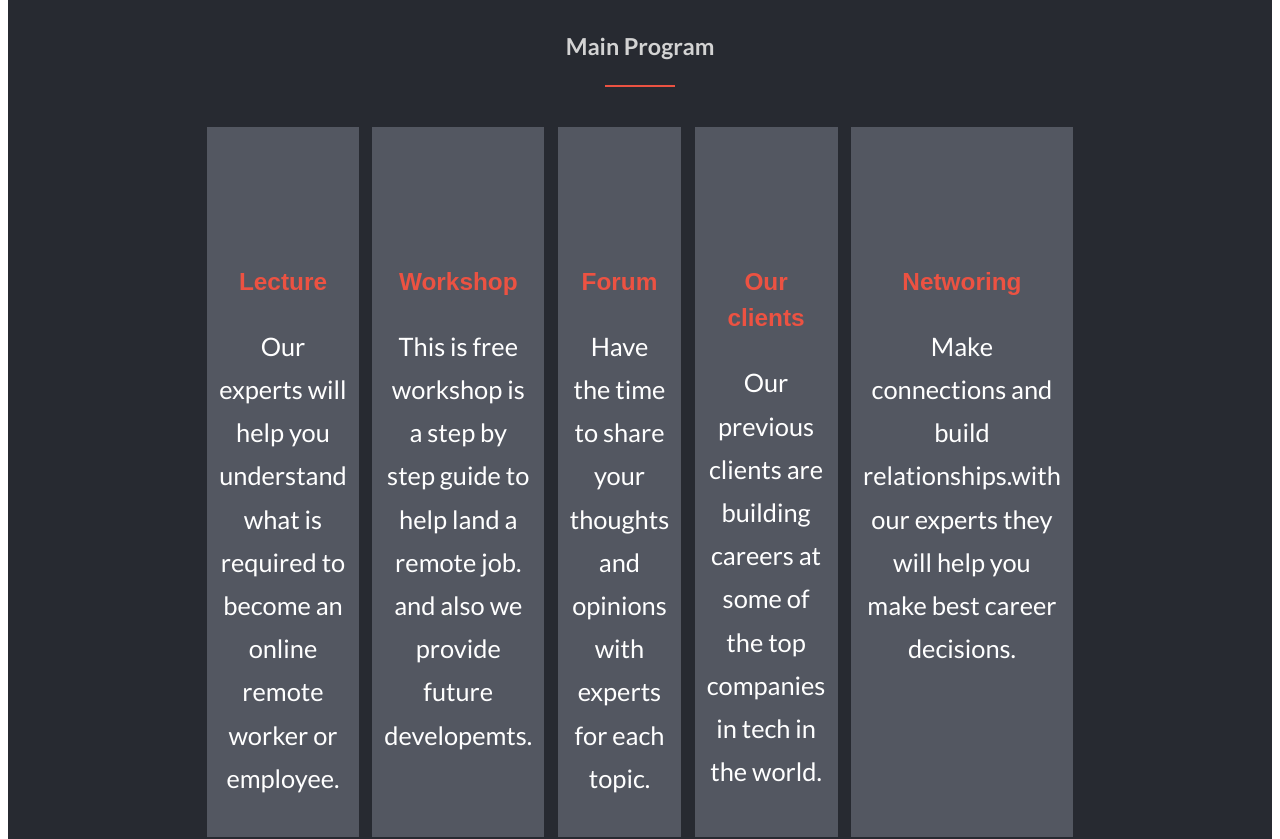
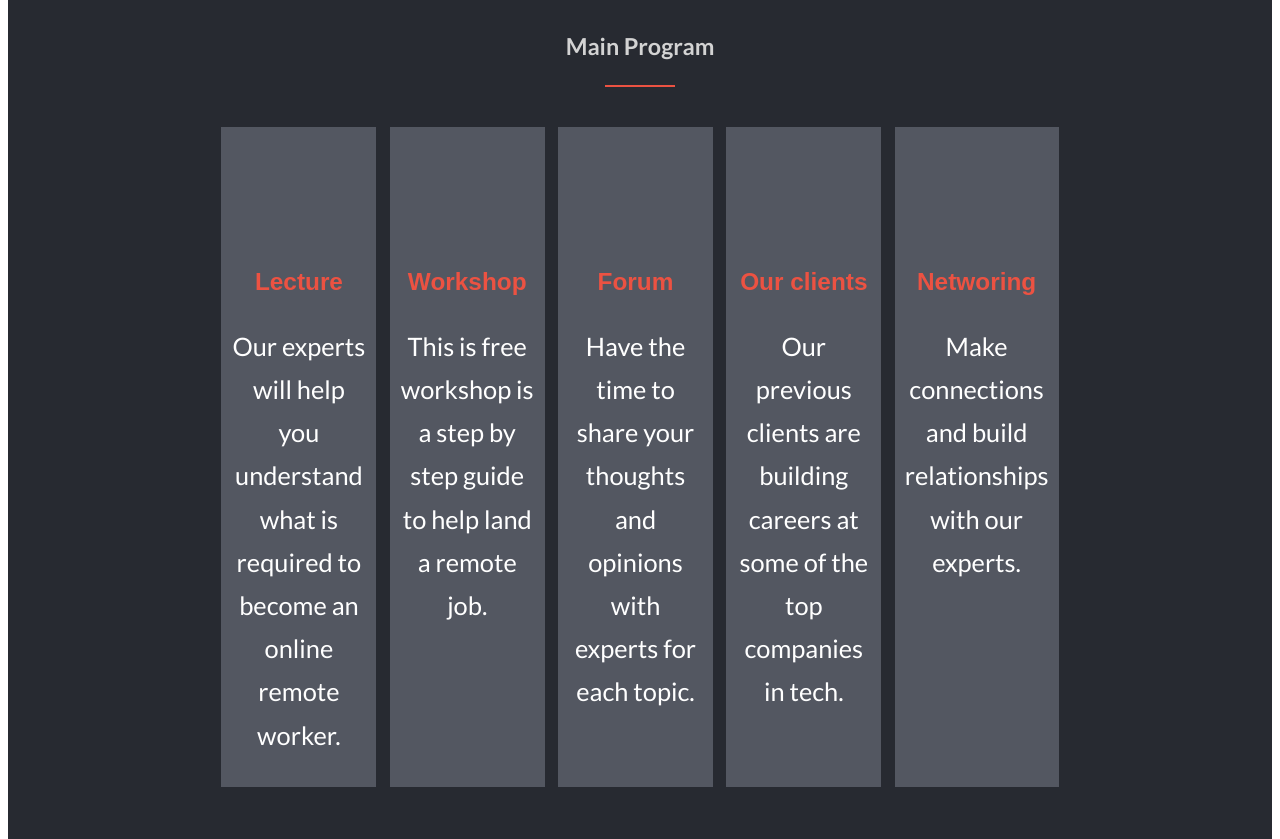
Before and after one commit to MohammedElseddik/capstone-project01, a website: page index.html in a window 1280 px wide. Shown: the part 1200-2039 px from the top of the page. Drawn offline with Linux system fonts and the light colour scheme; a web font is replaced by a local one.

Commit message:
Fix font issues of the Main program section

```diff
--- a/css/style.css
+++ b/css/style.css
@@ -141,7 +141,7 @@
   border-radius: 3px;
   border: 0;
   cursor: pointer;
-  font-size: 2.8rem;
+  font-size: 2.5rem;
   font-weight: 500;
   margin: 1rem 0;
   padding: 2.2rem 4rem;
@@ -161,7 +161,7 @@
 }
 
 .btn-block {
-  width: 75%;
+  width: 90%;
 }
 
 .btn-text {
@@ -374,7 +374,7 @@
   gap: 1.5rem;
   justify-content: space-between;
   margin-bottom: 1.2rem;
-  padding: 1.2rem;
+  padding: 0.5rem 1rem;
   text-align: center;
   transition: all 0.4s ease-in-out;
   width: 100%;
@@ -435,7 +435,7 @@
 }
 
 .sub-progran__description {
-  font-size: 2rem;
+  font-size: 1.5rem;
   line-height: 1.5;
   color: #fff;
   width: 50%;
--- a/index.html
+++ b/index.html
@@ -82,19 +82,19 @@
           <h3 class="sub-progran__name">Lecture</h3>
           <p class="sub-progran__description">
             Our experts will help you understand what is required to become an
-            online remote worker or employee.
+            online remote worker.
           </p>
         </div>
         <div class="card card--primar">
           <span>
             <svg class="icon icon-primary">
-              <use xlink:href="./img/sprite.svg#conference-education"></use>
+              <use xlink:href="./img/sprite.svg#training-board"></use>
             </svg>
           </span>
           <h3 class="sub-progran__name">Workshop</h3>
           <p class="sub-progran__description">
             This is free workshop is a step by step guide to help land a remote
-            job. and also we provide future developemts.
+            job.
           </p>
         </div>
         <div class="card card--primar">
@@ -118,7 +118,7 @@
           <h3 class="sub-progran__name">Our clients</h3>
           <p class="sub-progran__description">
             Our previous clients are building careers at some of the top
-            companies in tech in the world.
+            companies in tech.
           </p>
         </div>
         <div class="card card--primar">
@@ -129,8 +129,7 @@
           </span>
           <h3 class="sub-progran__name">Networing</h3>
           <p class="sub-progran__description">
-            Make connections and build relationships.with our experts they will
-            help you make best career decisions.
+            Make connections and build relationships with our experts.
           </p>
         </div>
       </div>
```
